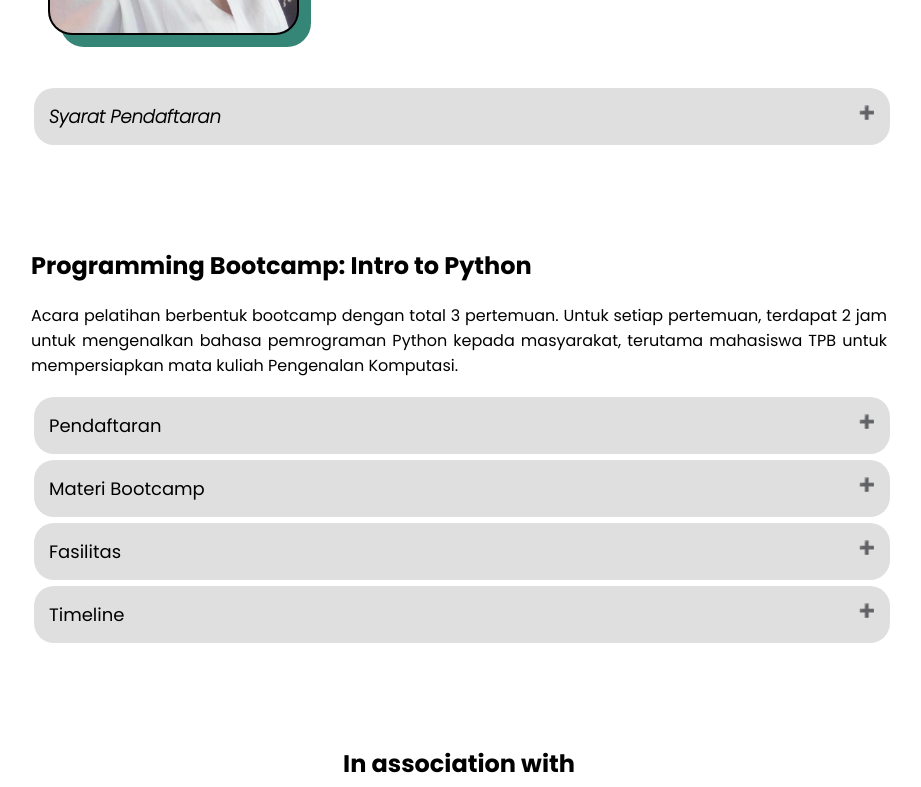
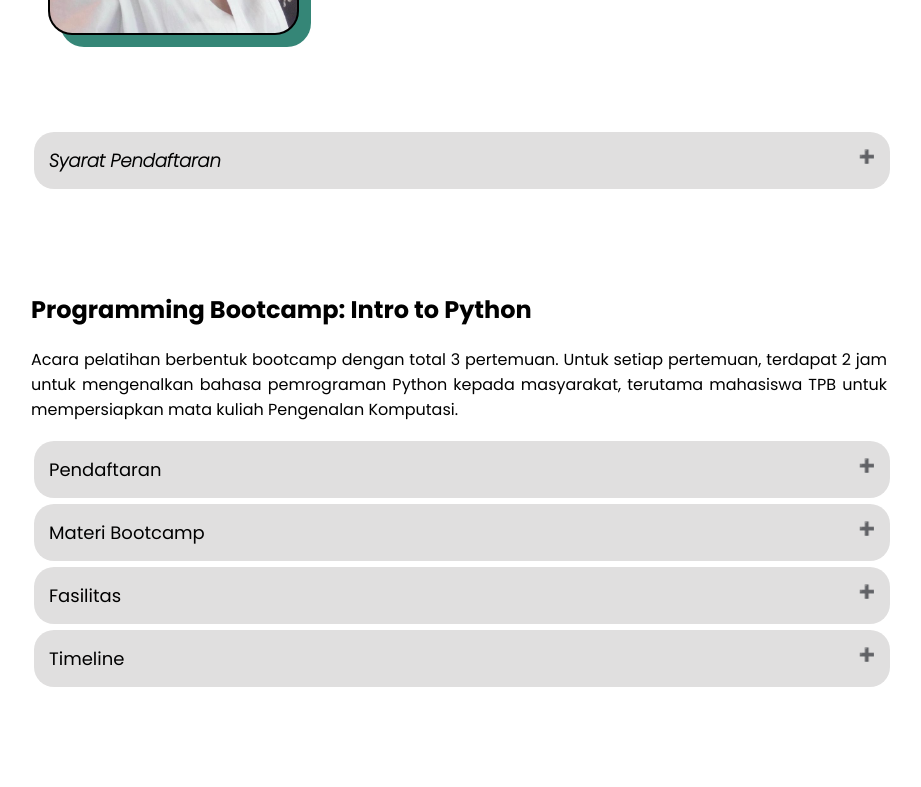
Before and after one commit to owencwijaya/WebInit, a plain HTML site: page index.html in a window 1280 px wide. Shown: the part 3951-4738 px from the top of the page, without its empty margins (181-1102 px from the left). Drawn offline with Linux system fonts and the light colour scheme.

Commit message:
revisi dikit

```diff
--- a/index.html
+++ b/index.html
@@ -189,7 +189,7 @@
 
                 </div>
 
-                <button class="accordion" style = "margin-top: 20px;"><em>Syarat Pendaftaran</em></button>
+                <button class="accordion" style = "margin-top: 5vw;"><em>Syarat Pendaftaran</em></button>
                 <div class="panel">
                     <ul>
                         <li><i>Follow</i> Instagram <a href = "https://www.instagram.com/theinitiator21">@theinitiator21</a>
```
